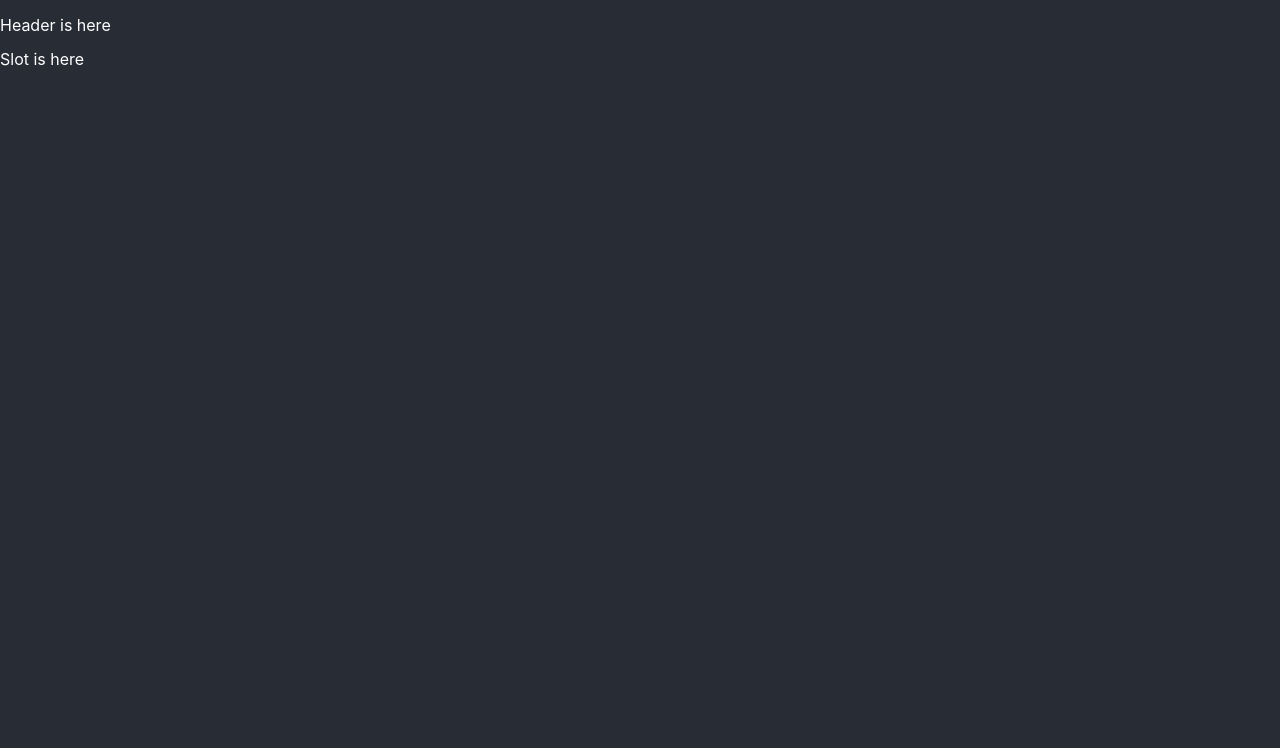
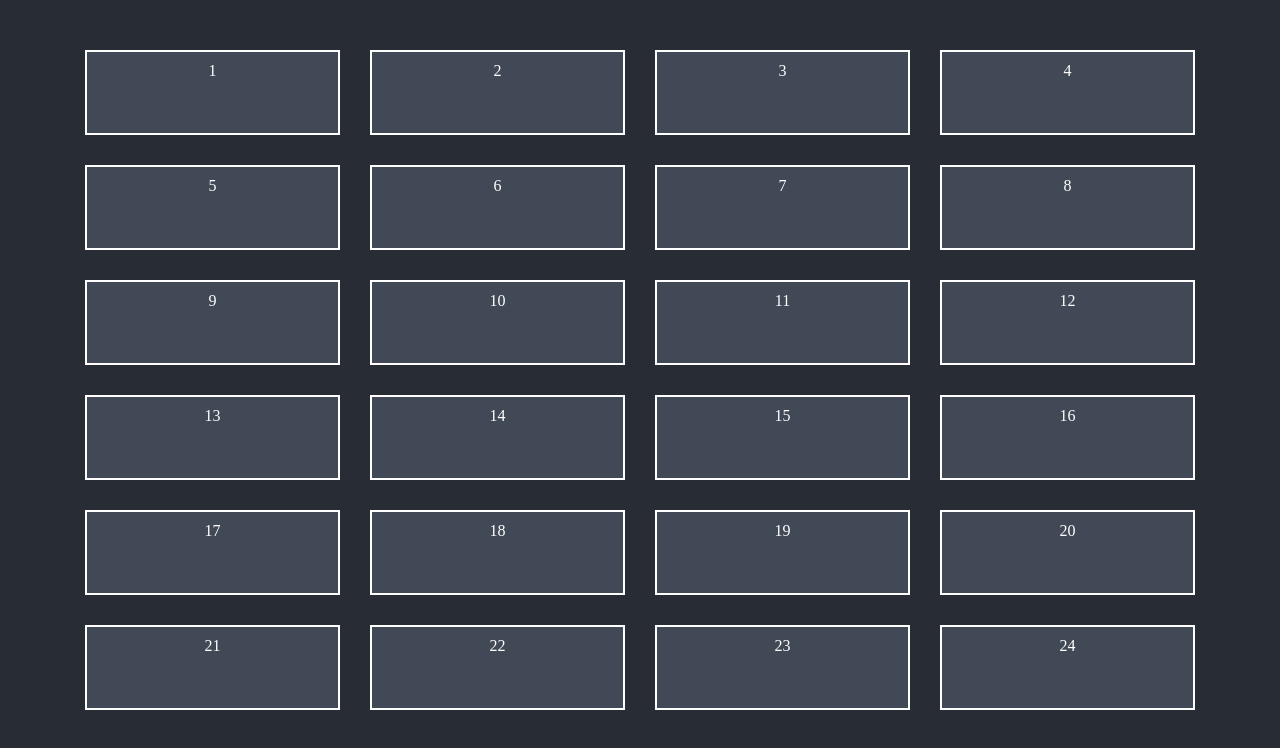
Before and after one commit to Tonksa/Advent-Calendar, a React (Create React App) app: page / in a window 1280 px wide. Shown: the top 748 px of the page. Built offline with nearby package versions, Linux system fonts and the light colour scheme.

Commit message:
setup basic calendar grid

```diff
--- a/src/js/App.js
+++ b/src/js/App.js
@@ -1,14 +1,24 @@
 import React from 'react';
-import logo from '../images/logo.svg';
 import '../scss/app.scss';
 import Header from './components/Header';
 import Slot from './components/Slot';
+import { slot_data } from "./json/slot_data.js";
 
 function App() {
     return (
         <>
-            <Header />
-            <Slot />
+            {/* <Header /> */}
+
+            <div className='container'>
+                <div className='slots'>
+                    {slot_data.map((item) => (
+                        <Slot
+                            key={item.id}
+                            id={item.id}
+                        />
+                    ))}
+                </div>
+            </div>
         </>
     );
 }
--- a/src/js/components/Slot.js
+++ b/src/js/components/Slot.js
@@ -1,9 +1,13 @@
 import React from "react";
 
 export default function Slot(props) {
+    const { id } = props
+
     return (
-        <>
-            <p>Slot is here</p>
-        </>
+        <div className="slot">
+            <div className="slot__inner">
+                <p>{id}</p>
+            </div>
+        </div>
     )
 }
--- /dev/null
+++ b/src/js/json/slot_data.js
@@ -0,0 +1,122 @@
+export let slot_data = [
+    {
+        "id": 1,
+        "type": "text",
+        "content": "Lorem ipsum dolor sit amet, consectetur adipiscing elit."
+    },
+    {
+        "id": 2,
+        "type": "text",
+        "content": "Consectetur adipiscing elit."
+    },
+    {
+        "id": 3,
+        "type": "text",
+        "content": "Vestibulum ac mauris lacinia, eget ultrices quam consequat."
+    },
+    {
+        "id": 4,
+        "type": "text",
+        "content": "Etiam nec lorem sit amet nunc posuere tincidunt."
+    },
+    {
+        "id": 5,
+        "type": "text",
+        "content": "Duis auctor felis sit amet massa fermentum, ut volutpat mauris hendrerit."
+    },
+    {
+        "id": 6,
+        "type": "text",
+        "content": "Suspendisse tincidunt velit eu cursus eleifend."
+    },
+    {
+        "id": 7,
+        "type": "text",
+        "content": "Nam aliquet elit eget ante luctus tempus."
+    },
+    {
+        "id": 8,
+        "type": "text",
+        "content": "Pellentesque ac lorem at nunc porttitor viverra."
+    },
+    {
+        "id": 9,
+        "type": "text",
+        "content": "Proin non velit facilisis, congue odio id, fringilla est."
+    },
+    {
+        "id": 10,
+        "type": "text",
+        "content": "Nunc venenatis nulla vitae odio varius, vel congue libero sagittis."
+    },
+    {
+        "id": 11,
+        "type": "text",
+        "content": "Fusce interdum euismod tincidunt."
+    },
+    {
+        "id": 12,
+        "type": "text",
+        "content": "Aliquam erat volutpat. Curabitur vel odio a nulla finibus venenatis."
+    },
+    {
+        "id": 13,
+        "type": "text",
+        "content": "Mauris scelerisque tortor in risus dictum, a mollis urna hendrerit."
+    },
+    {
+        "id": 14,
+        "type": "text",
+        "content": "Vivamus ultricies lectus eu quam hendrerit, vitae consectetur purus convallis."
+    },
+    {
+        "id": 15,
+        "type": "text",
+        "content": "Phasellus auctor quam a turpis vehicula aliquet."
+    },
+    {
+        "id": 16,
+        "type": "text",
+        "content": "Nulla facilisi. Sed ut nisi quis risus fermentum tristique."
+    },
+    {
+        "id": 17,
+        "type": "text",
+        "content": "Cras consectetur est ac mauris lacinia, eget ultrices quam consequat."
+    },
+    {
+        "id": 18,
+        "type": "text",
+        "content": "Integer vehicula quam nec nisi finibus, eu feugiat odio bibendum."
+    },
+    {
+        "id": 19,
+        "type": "text",
+        "content": "Quisque vitae mi vel est consequat venenatis."
+    },
+    {
+        "id": 20,
+        "type": "text",
+        "content": "Vestibulum consectetur erat ut elit faucibus bibendum."
+    },
+    {
+        "id": 21,
+        "type": "text",
+        "content": "Vivamus ultricies lectus eu quam hendrerit, vitae consectetur purus convallis."
+    },
+    {
+        "id": 22,
+        "type": "text",
+        "content": "Nam aliquet elit eget ante luctus tempus."
+    },
+    {
+        "id": 23,
+        "type": "text",
+        "content": "Etiam nec lorem sit amet nunc posuere tincidunt."
+    },
+    {
+        "id": 24,
+        "type": "text",
+        "content": "Duis auctor felis sit amet massa fermentum, ut volutpat mauris hendrerit."
+    }
+]
--- a/src/scss/abstracts/variables.scss
+++ b/src/scss/abstracts/variables.scss
@@ -3,6 +3,7 @@ $secondary: #fff;
 $black: #000;
 $white: #fff;
 $bg: #282c34;
+$slot_bg: #424956;
 
 $gutter: 30px;
 
--- a/src/scss/app.scss
+++ b/src/scss/app.scss
@@ -7,11 +7,9 @@
 // Bootstrap Customised
 @use './bootstrap/components/container';
 
-body {
-    font-family: -apple-system, BlinkMacSystemFont, 'Segoe UI', 'Roboto', 'Oxygen', 'Ubuntu', 'Cantarell', 'Fira Sans', 'Droid Sans', 'Helvetica Neue', sans-serif;
-    -webkit-font-smoothing: antialiased;
-    -moz-osx-font-smoothing: grayscale;
-}
+// Components
+@use './components/slot';
+
 
 code {
     font-family: source-code-pro, Menlo, Monaco, Consolas, 'Courier New', monospace;
@@ -25,28 +23,27 @@ body {
     min-height: 100vh;
 }
 
-
-.App {
-    text-align: center;
+* {
+    box-sizing: border-box;
 }
 
-.App-logo {
-    height: 40vmin;
-    pointer-events: none;
-    animation: App-logo-spin infinite 20s linear;
+// Implement a better method
+#advent-calendar {
+    padding: 50px 0;
 }
 
-.App-header {
-    background-color: #282c34;
-    min-height: 100vh;
+.slots {
     display: flex;
-    flex-direction: column;
+    flex-direction: row;
+    justify-content: center;
     align-items: center;
-    justify-content: center;
-    font-size: calc(10px + 2vmin);
-    color: white;
+    flex-wrap: wrap;
+    row-gap: $gutter;
+    margin: 0 calc(var(--advent-calendar-gutter-x) * -0.5);
+
+    .slot {
+        flex: 0 0 25%;
+        max-width: 25%;
+        padding: 0 calc(var(--advent-calendar-gutter-x) * 0.5);
+    }
 }
-
-.App-link {
-    color: #61dafb;
-}
--- a/src/scss/bootstrap/components/container.scss
+++ b/src/scss/bootstrap/components/container.scss
@@ -19,7 +19,7 @@
 
         @each $name, $width in $grid-breakpoints {
             @if ($extend-breakpoint) {
-                // Commented out the original container functionality below as we don't unneccesary CSS.
+                // // Commented out the original container functionality below as we don't unneccesary CSS.
                 // .container#{breakpoint-infix($name, $grid-breakpoints)} {
                 //     @extend %responsive-container-#{$breakpoint};
                 // }
--- /dev/null
+++ b/src/scss/components/slot.scss
@@ -0,0 +1,19 @@
+@use '../abstracts/variables' as *;
+
+.slot {
+    width: 100%;
+    height: 100%;
+
+    &__inner {
+        background-color: $slot_bg;
+        border: 2px solid $white;
+        padding: 10px;
+        text-align: center;
+
+        aspect-ratio: 3/1;
+
+        * {
+            margin: 0;
+        }
+    }
+}
```
